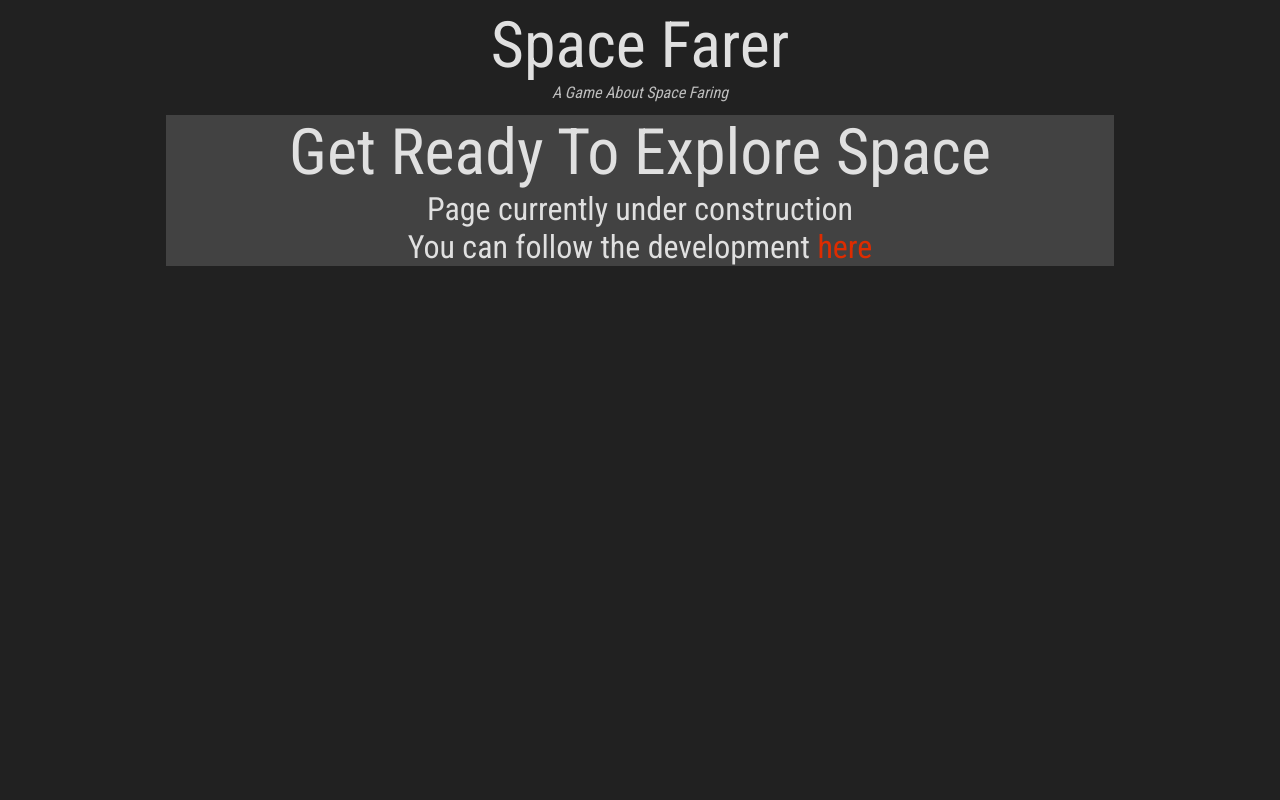
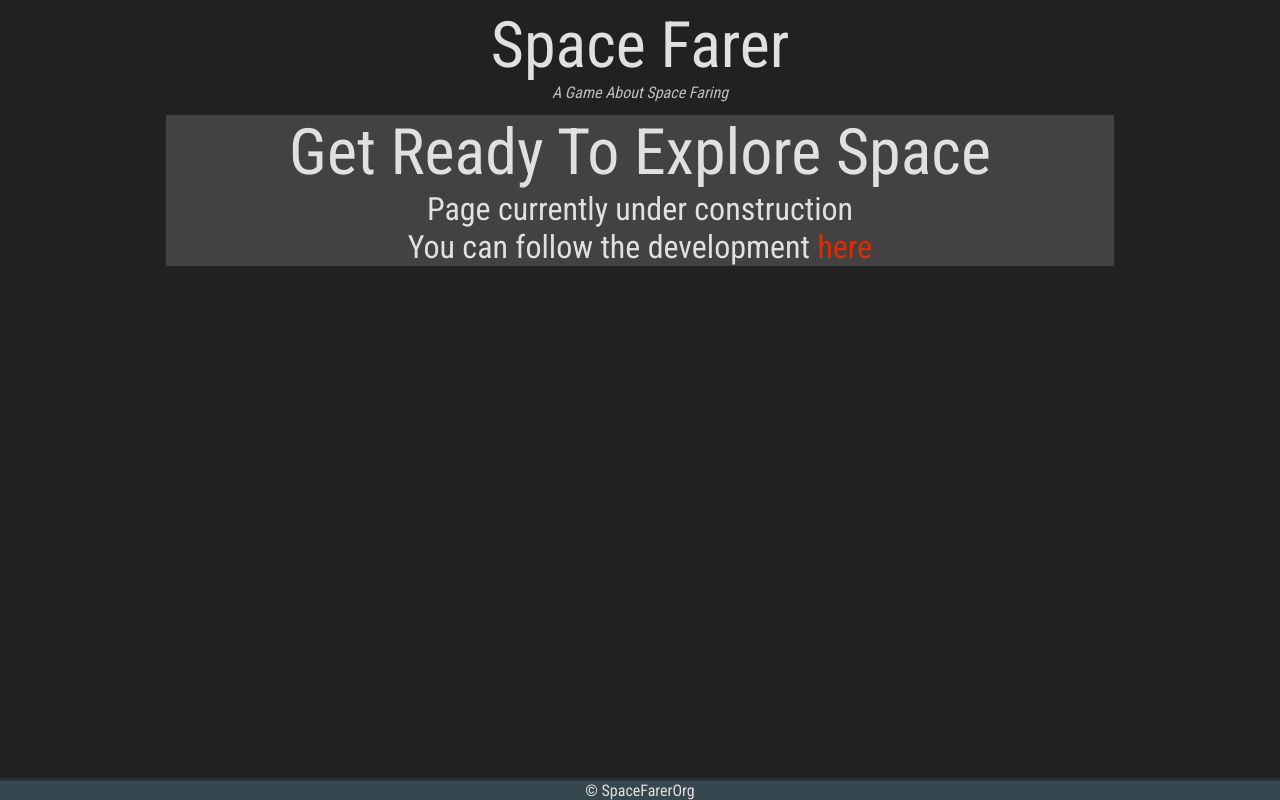
Before and after one commit to SpaceFarerOrg/SpaceFarerOrg.github.io, a plain HTML site: page index.html in a window 1280 px wide. Drawn offline with Linux system fonts and the light colour scheme.

Commit message:
Added footer with copyright sign

```diff
--- a/design.css
+++ b/design.css
@@ -3,8 +3,6 @@ body
 	font-family: 'Roboto Condensed', sans-serif;
 	background-color: #212121;
 	text-align: center;
-
-
 }
 
 .Label
@@ -32,12 +30,33 @@ body
 
 .TextBox
 {
-
 	margin: auto;
 	margin-top: 1%;
 	width: 75%;
 	height: auto;
 	background-color: #424242;
+}
+
+.FooterText
+{
+	margin: 0%;
+	color: #E0E0E0;
+	font-size: 100%;
+	font-weight: 10;
+}
+
+footer
+{
+	font-family: 'Roboto Condensed', sans-serif;
+	text-align: center;
+	margin: 0;
+	border-top: solid;
+	background-color: #37474F;
+	border-color: #263238;
+	width: 100%;
+	left: 0;
+	position: fixed;
+	bottom: 0;
 }
 
 a:link
--- a/index.html
+++ b/index.html
@@ -14,4 +14,7 @@
 	<p class="StandardText">Page currently under construction</p>
 	<p class="StandardText">You can follow the development <a href="https://github.com/SpaceFarerOrg/SpaceFarer">here</a></p>
 </div>
+<footer>
+<p class="FooterText">&copy SpaceFarerOrg</p>
+</footer>
 </body>
```
